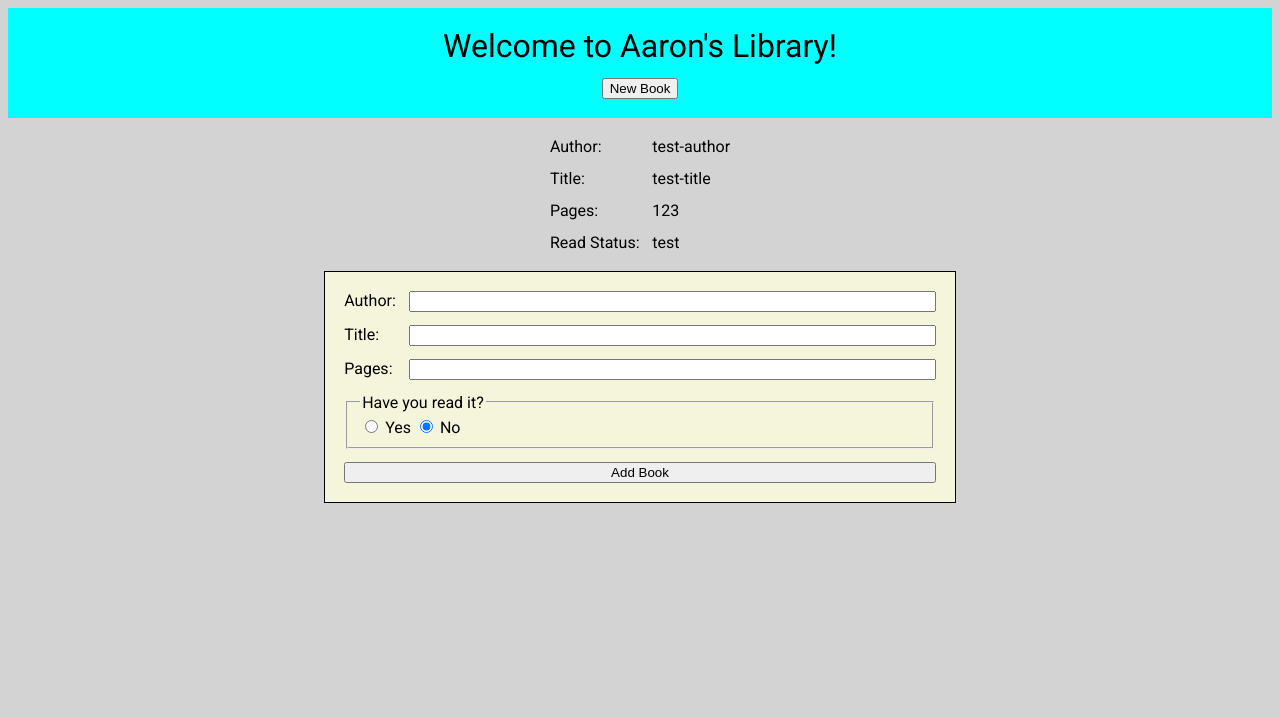
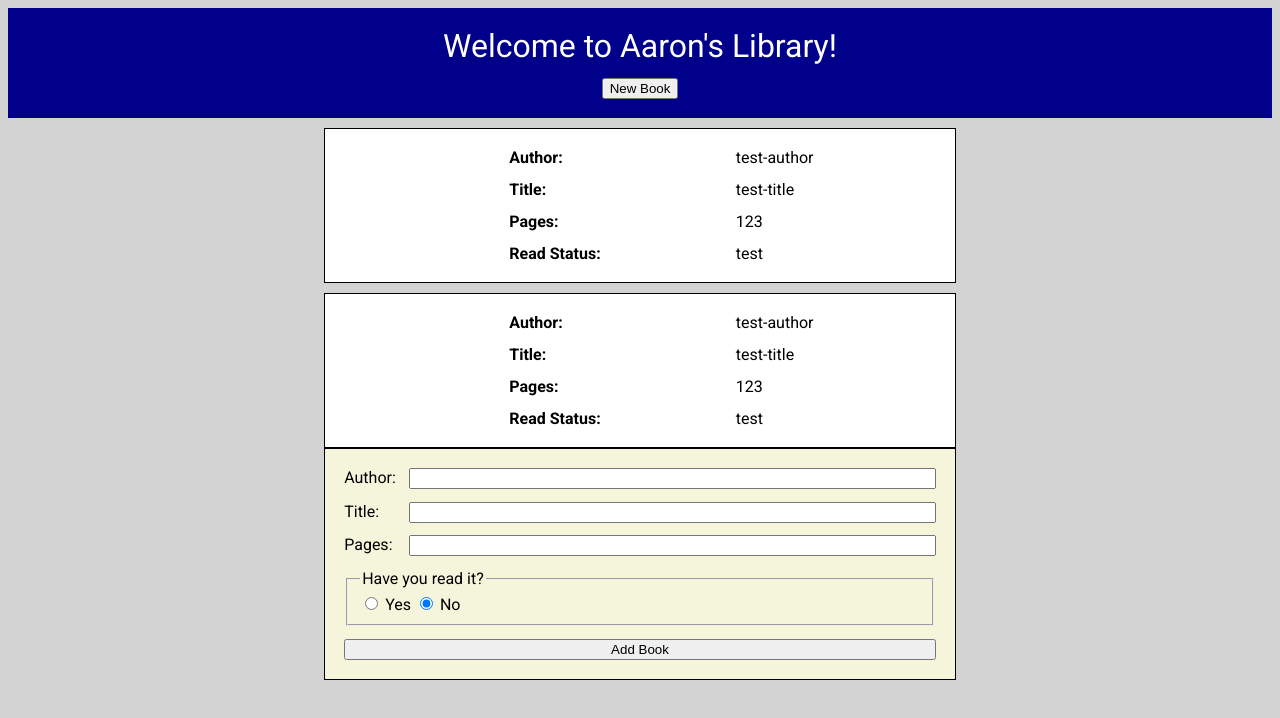
Before and after one commit to aaronjudell/library, a plain HTML site: page index.html in a window 1280 px wide. Drawn offline with Linux system fonts and the light colour scheme.

Commit message:
Modify CSS for cards

```diff
--- a/index.html
+++ b/index.html
@@ -41,6 +41,24 @@
                 </div>
                 <div class="card-read card-answer">test</div>
             </div>
+            <div class="card">
+                <div class="card-author card-label">
+                    Author:
+                </div>
+                <div class="card-author card-answer">test-author</div>
+                <div class="card-title card-label">
+                    Title:
+                </div>
+                <div class="card-title card-answer">test-title</div>
+                <div class="card-pages card-label">
+                    Pages:
+                </div>
+                <div class="card-pages card-answer">123</div>
+                <div class="card-read card-label">
+                    Read Status:
+                </div>
+                <div class="card-read card-answer">test</div>
+            </div>
         </div>
     </div>
     <div class="form-container">
--- a/style.css
+++ b/style.css
@@ -18,40 +18,48 @@ a {
     grid-template-columns: 1fr;
     grid-auto-flow: row;
     justify-content: center;
-}
-
-.header {
-    grid-row: 1;
+    grid-gap: 10px;
 }
 
 .library {
     grid-row: 2;
     display: grid;
+    grid-template-columns: 50%;
     justify-content: center;
+    grid-gap: 10px;
 }
 
 .card {
     display: grid;
-    grid-template-columns: [labels] auto [answers] auto;
+    grid-template-columns: minmax(30px, auto) [labels] auto [answers] auto;
     grid-gap: .8rem;
     padding: 1.2rem;
+    border: 1px solid black;
+    background-color: white;
 }
 
 .card-label {
     grid-column: labels;
+    align-self: center;
+    font-weight: 700;
+
 }
 
 .card-answer {
     grid-column: answers;
+    padding-right: 40%;
+    align-self: center;
 }
 
 .header {
     display: grid;
+    grid-row: 1;
     grid-template-columns: 1fr;
     grid-auto-flow: row;
     grid-gap: .8rem;
     padding: 1.2rem;
-    background-color: aqua;
+    color: white;
+    background-color: darkblue;
     width: 100%;
 }
 
```
